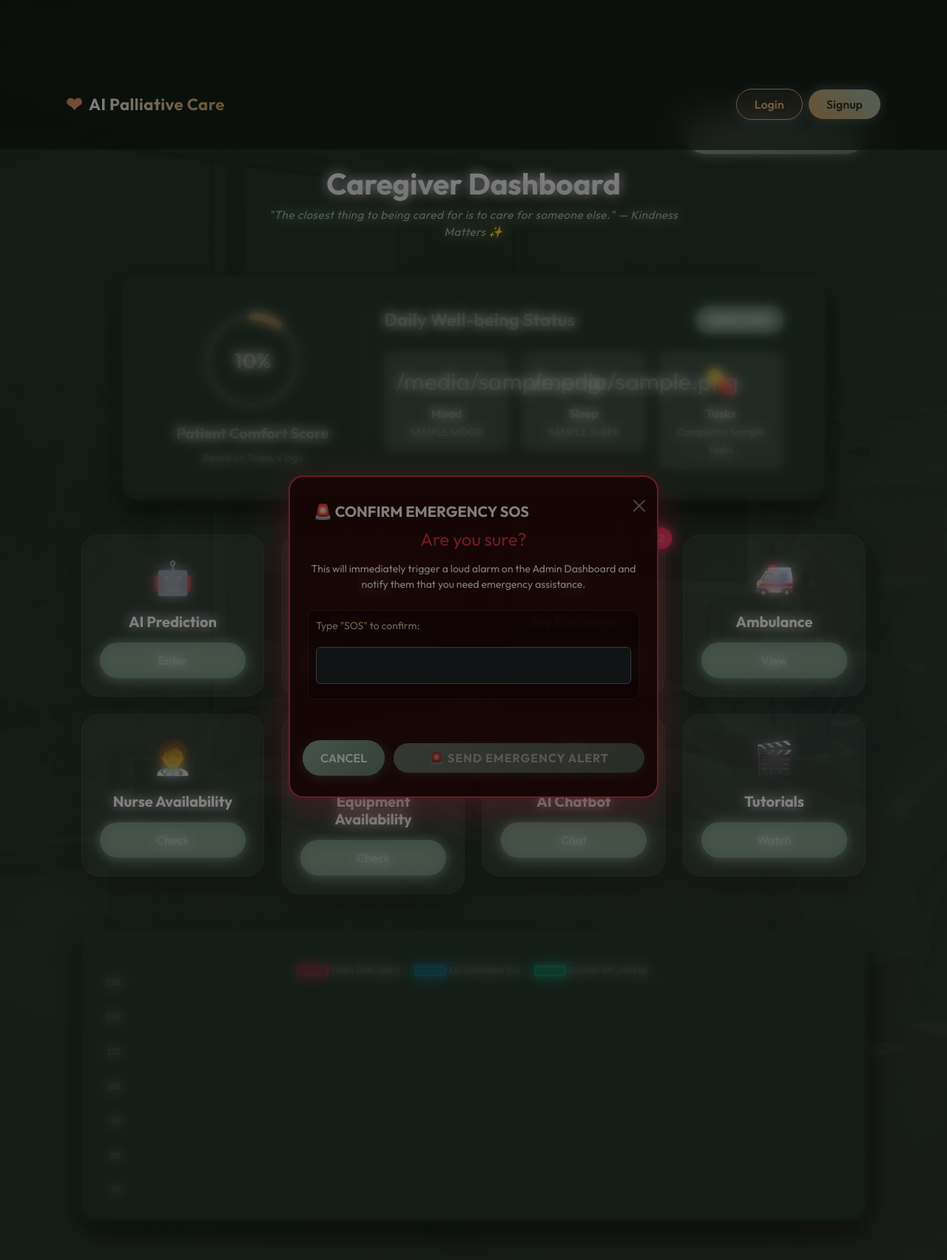
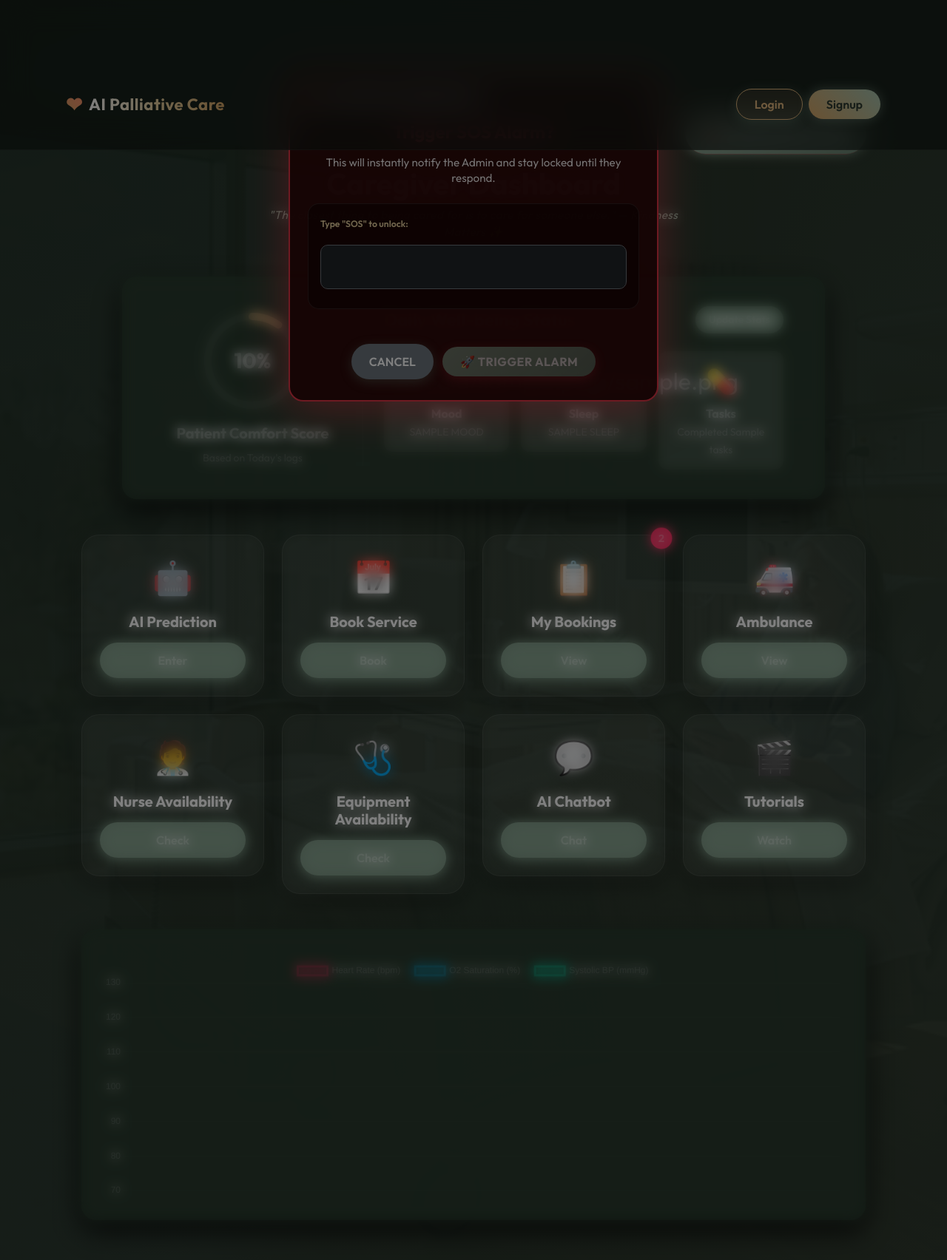
Before and after one commit to vyshakvinodk0-beep/palli-care, a Flask app: template templates/caregiver_dashboard.html in a window 1280 px wide, after a click on "🚨 EMERGENCY SOS". Shown: the top 1704 px of the page at 74% size. Run offline with Flask 3, Linux system fonts and the light colour scheme; the template is opened without the code that fills it: most values are stand-ins (such as "Sample title", 1, 10 or a date in 2020); parts of the project's set-up code (start-up, migrations or seed data) failed here and were passed over.

Commit message:
fix sos modal clipping by relocating it to block end and removing centering

```diff
--- a/templates/caregiver_dashboard.html
+++ b/templates/caregiver_dashboard.html
@@ -331,32 +331,7 @@
   </div>
 </div>
 
-<!-- ✅ SOS CONFIRMATION MODAL -->
-<div class="modal fade" id="sosModal" tabindex="-1" aria-hidden="true" style="backdrop-filter: blur(8px); z-index: 1060;">
-  <div class="modal-dialog modal-dialog-centered modal-dialog-scrollable">
-    <div class="modal-content" style="background: rgba(45, 10, 10, 0.95); border-radius: 20px; border: 2px solid #dc3545; box-shadow: 0 10px 50px rgba(220,53,69,0.5);">
-      <div class="modal-header border-0 pb-0">
-        <h5 class="modal-title fw-bold text-white pt-3 px-3">🚨 CONFIRM EMERGENCY SOS</h5>
-        <button type="button" class="btn-close btn-close-white" data-bs-dismiss="modal" aria-label="Close"></button>
-      </div>
-      <form action="/trigger_sos" method="POST">
-          <div class="modal-body text-center text-white pt-2 pb-4 px-4">
-              <h4 class="text-danger mb-3">Are you sure?</h4>
-              <p class="mb-4 small">This will immediately trigger a loud alarm on the Admin Dashboard and notify them that you need emergency assistance.</p>
-
-              <div class="alert alert-dark text-start" style="background: rgba(0,0,0,0.3); border: 1px solid rgba(255,255,255,0.1);">
-                  <label class="form-label" style="color:#e3cd9c;">Type "SOS" to confirm:</label>
-                  <input type="text" id="sosConfirmInput" class="form-control bg-dark text-white border-secondary text-center fw-bold fs-4" placeholder="S O S" required autocomplete="off">
-              </div>
-          </div>
-          <div class="modal-footer border-0 pb-4 justify-content-center">
-              <button type="button" class="btn btn-secondary px-4 me-2" data-bs-dismiss="modal" style="border-radius: 30px;">CANCEL</button>
-              <button type="submit" id="sosSubmitBtn" class="btn btn-danger fw-bold px-5 py-2" style="border-radius: 30px; letter-spacing: 1px;" disabled>🚨 SEND EMERGENCY ALERT</button>
-          </div>
-      </form>
-    </div>
-  </div>
-</div>
+<!-- (Modal moved to end of block) -->
 
 <script>
     // Safeguard to prevent accidental click - requires typing 'SOS'
@@ -405,4 +380,31 @@
     setInterval(checkSOSStatus, 5000);
 </script>
 
+<!-- ✅ SOS CONFIRMATION MODAL (Relocated to end for best rendering) -->
+<div class="modal fade" id="sosModal" tabindex="-1" aria-hidden="true" style="backdrop-filter: blur(8px); z-index: 2000;">
+  <div class="modal-dialog" style="margin-top: 100px;">
+    <div class="modal-content" style="background: rgba(45, 10, 10, 0.98); border-radius: 20px; border: 2px solid #dc3545; box-shadow: 0 10px 60px rgba(220,53,69,0.6);">
+      <div class="modal-header border-0">
+        <h5 class="modal-title fw-bold text-white">🚨 CONFIRM EMERGENCY</h5>
+        <button type="button" class="btn-close btn-close-white" data-bs-dismiss="modal" aria-label="Close"></button>
+      </div>
+      <form action="/trigger_sos" method="POST">
+          <div class="modal-body text-center text-white pt-0 px-4">
+              <h4 class="text-danger fw-bold mb-3">Trigger SOS Alarm?</h4>
+              <p class="mb-4" style="font-size: 0.95rem; line-height: 1.4; opacity: 0.9;">This will instantly notify the Admin and stay locked until they respond.</p>
+
+              <div class="alert alert-dark text-start p-3" style="background: rgba(0,0,0,0.4); border: 1px solid rgba(255,255,255,0.1); border-radius: 15px;">
+                  <label class="form-label small mb-2" style="color:#e3cd9c; font-weight: 600;">Type "SOS" to unlock:</label>
+                  <input type="text" id="sosConfirmInput" class="form-control bg-dark text-white border-secondary text-center fw-bold fs-3 py-2" style="border-radius: 10px;" placeholder="SOS" required autocomplete="off">
+              </div>
+          </div>
+          <div class="modal-footer border-0 pb-4 justify-content-center">
+              <button type="button" class="btn btn-secondary px-4 me-2" data-bs-dismiss="modal" style="border-radius: 30px; background: #6c757d;">CANCEL</button>
+              <button type="submit" id="sosSubmitBtn" class="btn btn-danger fw-bold px-4 py-2" style="border-radius: 30px; letter-spacing: 0.5px; box-shadow: 0 4px 15px rgba(220,53,69,0.4);" disabled>🚀 TRIGGER ALARM</button>
+          </div>
+      </form>
+    </div>
+  </div>
+</div>
+
 {% endblock %}
```
Also changed, not shown: database/data.db.
